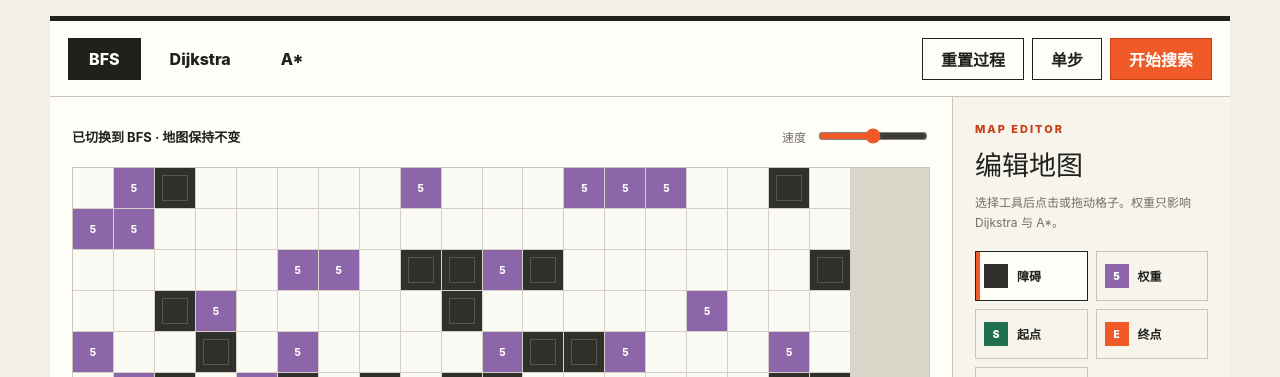
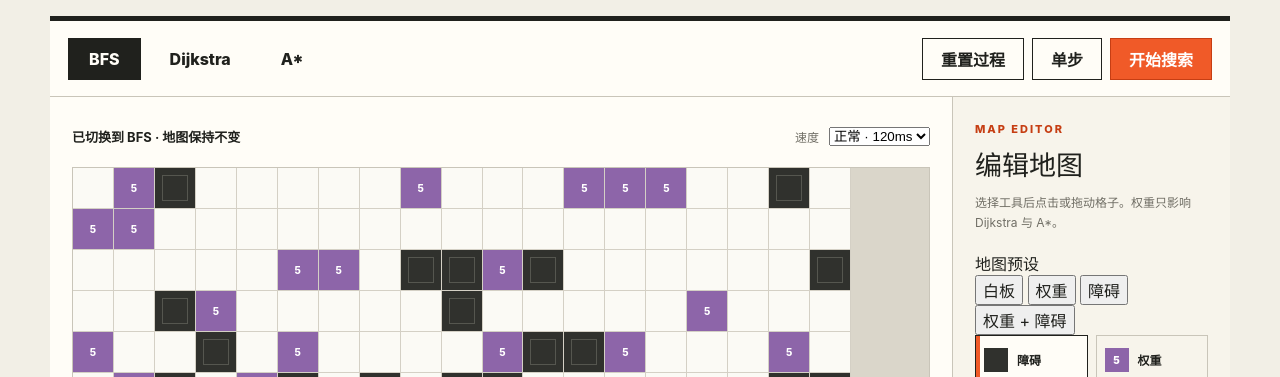
Before and after one commit to Junli-Huang/test_algorithm, a website with bundled scripts: page index.html in a window 1280 px wide. Shown: the part 414-791 px from the top of the page. Built offline with nearby package versions, Linux system fonts and the light colour scheme.

Commit message:
Add map presets and explicit speed controls

```diff
--- a/index.html
+++ b/index.html
@@ -43,7 +43,12 @@
             <div id="statusText" class="status-text" aria-live="polite">准备就绪 · 选择工具编辑地图</div>
             <label class="speed-control" for="speedRange">
               <span>速度</span>
-              <input id="speedRange" type="range" min="1" max="5" value="3">
+              <select id="speedRange">
+                <option value="slow">慢速 · 420ms</option>
+                <option value="normal" selected>正常 · 120ms</option>
+                <option value="fast">快速 · 55ms</option>
+                <option value="turbo">极速 · 20ms</option>
+              </select>
             </label>
           </div>
 
@@ -66,6 +71,15 @@
             <p class="panel-kicker">MAP EDITOR</p>
             <h2>编辑地图</h2>
             <p class="panel-help">选择工具后点击或拖动格子。权重只影响 Dijkstra 与 A*。</p>
+            <div class="preset-group">
+              <span class="field-label">地图预设</span>
+              <div class="preset-grid" aria-label="选择地图预设">
+                <button class="preset-button" type="button" data-preset="blank">白板</button>
+                <button class="preset-button" type="button" data-preset="weights">权重</button>
+                <button class="preset-button" type="button" data-preset="walls">障碍</button>
+                <button class="preset-button is-active" type="button" data-preset="mixed">权重 + 障碍</button>
+              </div>
+            </div>
             <div class="tool-grid" aria-label="地图工具">
               <button class="tool-button is-active" type="button" data-tool="wall" aria-pressed="true"><span class="tool-icon wall-icon"></span>障碍</button>
               <button class="tool-button" type="button" data-tool="weight" aria-pressed="false"><span class="tool-icon weight-icon">5</span>权重</button>
@@ -75,7 +89,7 @@
             </div>
             <div class="map-actions">
               <button id="randomButton" class="text-button" type="button">随机地图</button>
-              <button id="clearButton" class="text-button" type="button">清空地图</button>
+              <button id="clearButton" class="text-button" type="button">恢复白板</button>
             </div>
           </div>
 
```
